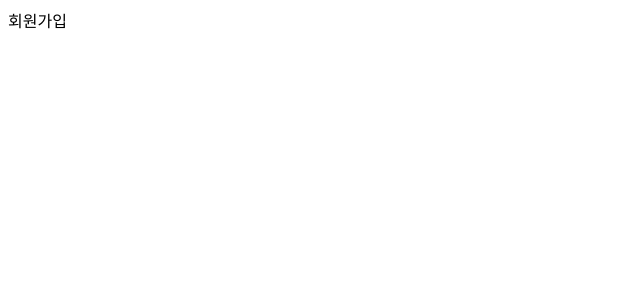
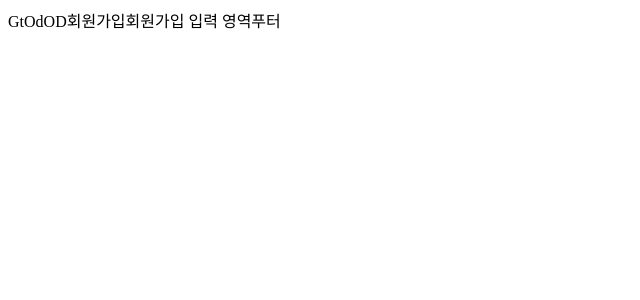
Before and after one commit to sizxero/GtOdOD-front, a React (Create React App) app: page /signup in a window 1280 px wide. Shown: the top 300 px of the page, without its empty margins (0-640 px from the left). Built offline with nearby package versions, Linux system fonts and the light colour scheme.

Commit message:
[chore] 컴포넌트 임포트

```diff
--- a/src/App.js
+++ b/src/App.js
@@ -1,5 +1,5 @@
 import { BrowserRouter, Routes, Route } from "react-router-dom";
-// import { Header, Footer } from "./components/common";
+import { Logo, Footer } from "./components/common";
 import { Login, SignUp, ToDoList } from "./pages";
 import { Provider } from 'react-redux';
 import store from './redux/Store';
@@ -8,13 +8,13 @@ const App = () => {
 	return (
 		<Provider store={store(rootReducer)}>
         <BrowserRouter basename={process.env.PUBLIC_URL}>
-            {/* <Header /> */}
+            <Logo />
             <Routes>
                 <Route path='/' element={<ToDoList />} />
                 <Route path='/login' element={<Login />} />
                 <Route path='/signup' element={<SignUp />} />
             </Routes>
-            {/* <Footer />            */}
+            <Footer />
         </BrowserRouter>
         </Provider>
 	);
--- a/src/pages/Login.js
+++ b/src/pages/Login.js
@@ -1,6 +1,8 @@
+import InputArea from '../components/login/InputArea';
+
 const Login = () => {
     return (
-        <>로그인</>
+        <>로그인<InputArea /></>
     );
 }
 
--- a/src/pages/SignUp.js
+++ b/src/pages/SignUp.js
@@ -1,6 +1,8 @@
+import InputArea from '../components/signup/InputArea';
+
 const SignUp = () => {
     return (
-        <>회원가입</>
+        <>회원가입<InputArea /></>
     );
 }
 
--- a/src/pages/ToDoList.js
+++ b/src/pages/ToDoList.js
@@ -1,6 +1,8 @@
+import { InputArea, TableArea } from '../components/todolist';
+
 const ToDoList = () => {
     return (
-        <>투두</>
+        <>투두<InputArea/><TableArea /></>
     );
 }
 
```
